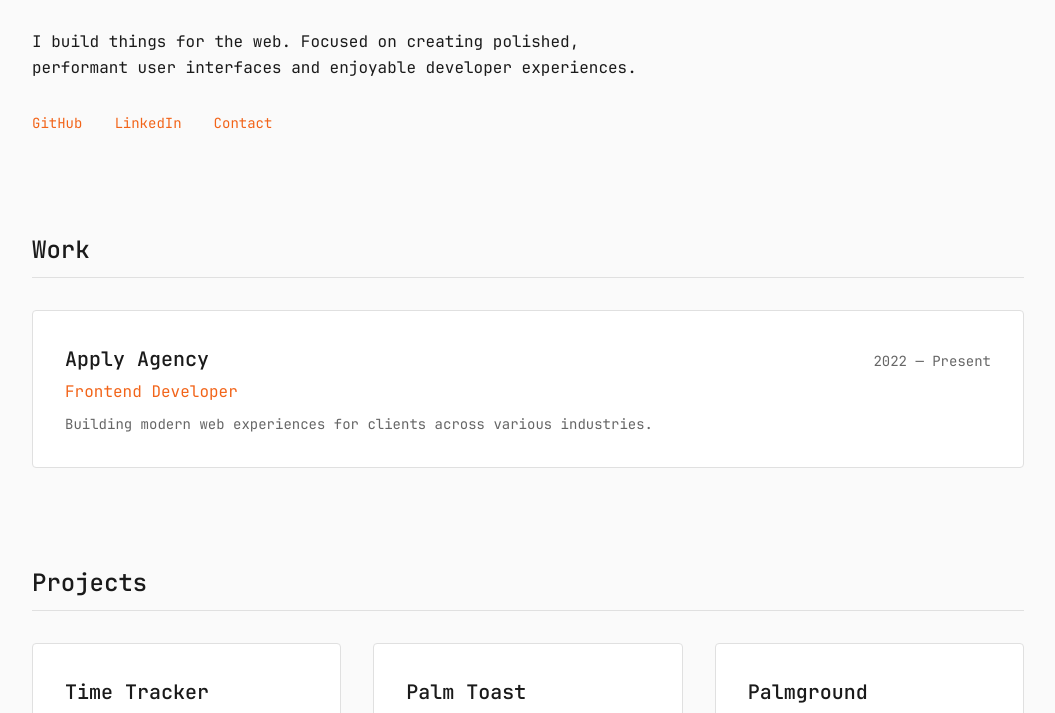
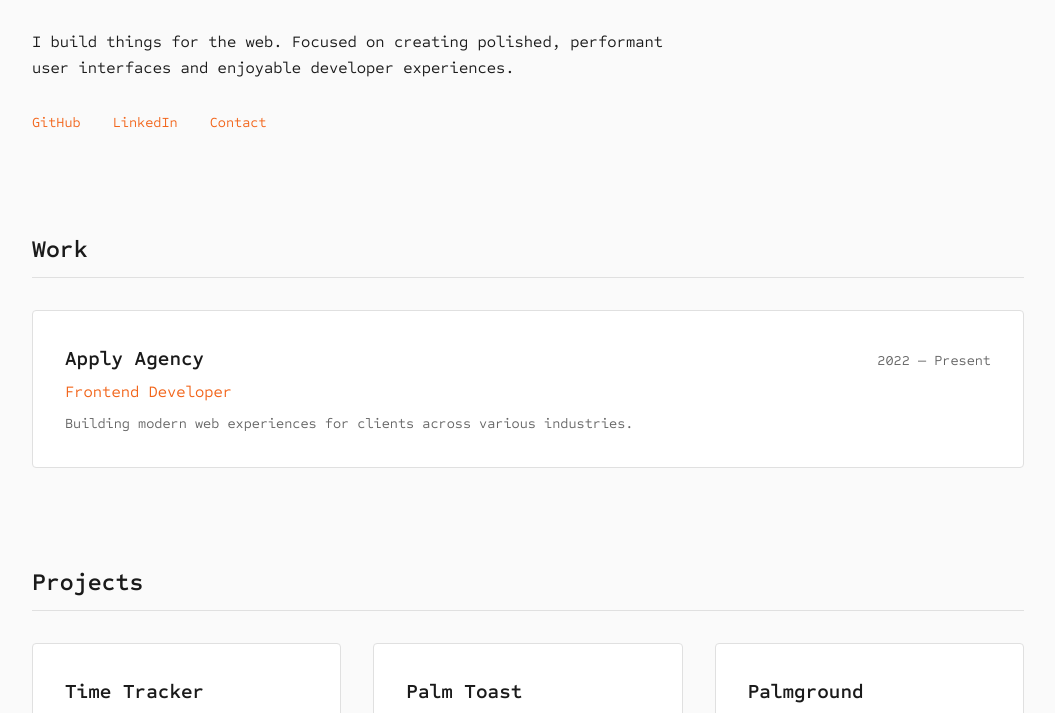
Before and after one commit to JonasPalms/palmo, an Astro site: page / in a window 1280 px wide. Shown: the part 227-940 px from the top of the page, without its empty margins (112-1167 px from the left). Built offline with nearby package versions, Linux system fonts and the light colour scheme; Astro itself is replaced by a stand-in of ours.

Commit message:
Switch JetBrains Mono to Sometype

```diff
--- a/src/styles/tokens.css
+++ b/src/styles/tokens.css
@@ -1,16 +1,16 @@
 /* Font Face - Variable Fonts */
 @font-face {
-  font-family: "JetBrains Mono";
-  src: url("/fonts/JetBrainsMono[wght].ttf") format("truetype");
-  font-weight: 100 800;
+  font-family: "Sometype Mono";
+  src: url("/fonts/SometypeMono-VariableFont_wght.ttf") format("truetype");
+  font-weight: 100 900;
   font-style: normal;
   font-display: swap;
 }
 
 @font-face {
-  font-family: "JetBrains Mono";
-  src: url("/fonts/JetBrainsMono-Italic[wght].ttf") format("truetype");
-  font-weight: 100 800;
+  font-family: "Sometype Mono";
+  src: url("/fonts/SometypeMono-Italic-VariableFont_wght.ttf") format("truetype");
+  font-weight: 100 900;
   font-style: italic;
   font-display: swap;
 }
@@ -19,7 +19,7 @@
 :root {
   /* Typography */
   --font-mono:
-    "JetBrains Mono", "Fira Code", ui-monospace, SFMono-Regular, "SF Mono", Menlo, Consolas,
+    "Sometype Mono", "Fira Code", ui-monospace, SFMono-Regular, "SF Mono", Menlo, Consolas,
     monospace;
   --font-size-sm: 0.875rem;
   --font-size-base: 1rem;
```
Also changed, not shown: public/fonts/JetBrainsMono-Italic[wght].ttf (deleted), public/fonts/JetBrainsMono[wght].ttf (deleted), public/fonts/SometypeMono-Italic-VariableFont_wght.ttf (added), public/fonts/SometypeMono-VariableFont_wght.ttf (added).
